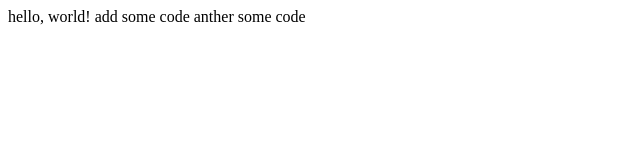
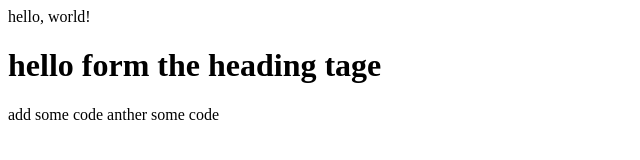
Before and after one commit to AhmedGhaly/test1, a plain HTML site: page index.html in a window 1280 px wide. Shown: the whole page, without its empty margins (0-640 px from the left). Drawn offline with Linux system fonts and the light colour scheme.

Commit message:
add heading tag

```diff
--- a/index.html
+++ b/index.html
@@ -7,6 +7,7 @@
     </head>
     <body>
         hello, world!
+        <h1>hello form the heading tage</h1>
         add some code
         anther some code
     </body>
```
